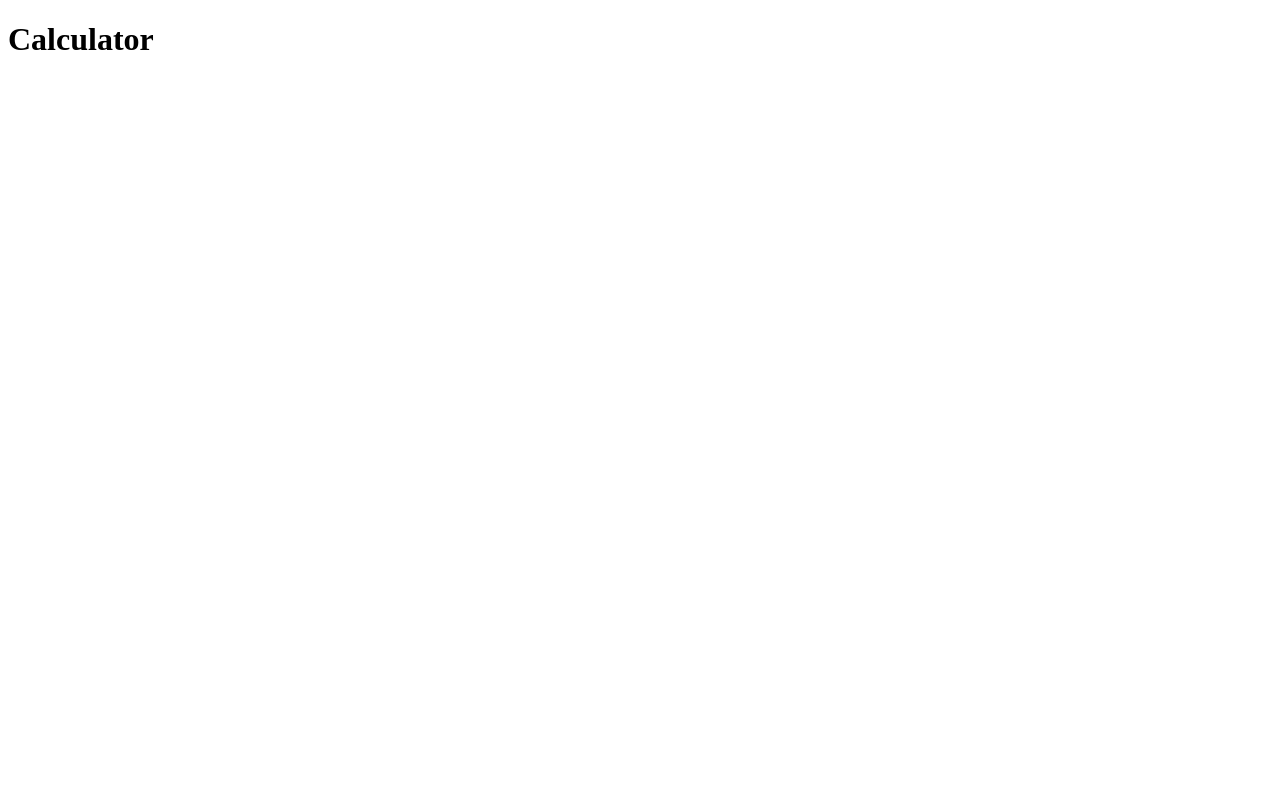
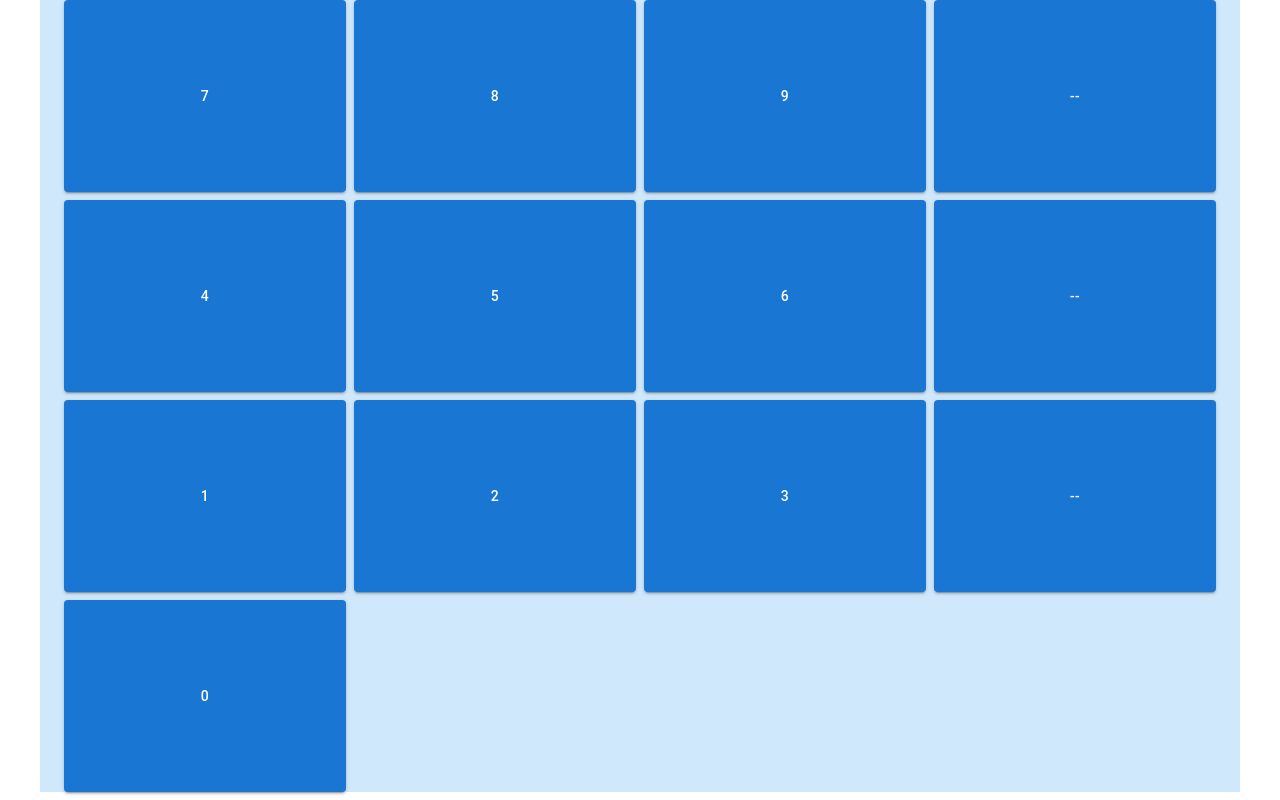
Before and after one commit to souperstition/calc, a React (Create React App) app: page / in a window 1280 px wide. Built offline with nearby package versions, Linux system fonts and the light colour scheme.

Commit message:
basic grid

```diff
--- a/src/App.js
+++ b/src/App.js
@@ -1,10 +1,11 @@
+import { Container } from '@mui/system';
 import Wrapper from './Wrapper';
 
 function App() {
 	return (
-		<div className="App">
+		<Container sx={{ bgcolor: '#cfe8fc', height: '100vh' }}>
 			<Wrapper />
-		</div>
+		</Container>
 	);
 }
 
--- /dev/null
+++ b/src/Num.js
@@ -0,0 +1,19 @@
+import { Grid, Button } from '@mui/material';
+
+const Num = ({ val }) => {
+	return (
+		<Grid item xs={3}>
+			<Button
+				variant="contained"
+				sx={{
+					width: '100%',
+					height: '100%'
+				}}
+			>
+				{val}
+			</Button>
+		</Grid>
+	);
+};
+
+export default Num;
--- a/src/Wrapper.js
+++ b/src/Wrapper.js
@@ -1,8 +1,23 @@
+import { Grid } from '@mui/material';
+import Num from './Num';
+
 const Wrapper = () => {
 	return (
-		<div className="wrapper">
-			<h1>Calculator</h1>
-		</div>
+		<Grid height="100%" container spacing={1}>
+			<Num val="7" />
+			<Num val="8" />
+			<Num val="9" />
+			<Num val="--" />
+			<Num val="4" />
+			<Num val="5" />
+			<Num val="6" />
+			<Num val="--" />
+			<Num val="1" />
+			<Num val="2" />
+			<Num val="3" />
+			<Num val="--" />
+			<Num val="0" />
+		</Grid>
 	);
 };
 
--- a/src/index.js
+++ b/src/index.js
@@ -1,10 +1,12 @@
 import React from 'react';
 import ReactDOM from 'react-dom/client';
 import App from './App';
+import CssBaseline from '@mui/material/CssBaseline';
 
 const root = ReactDOM.createRoot(document.getElementById('root'));
 root.render(
 	<React.StrictMode>
+		<CssBaseline />
 		<App />
 	</React.StrictMode>
 );
```
